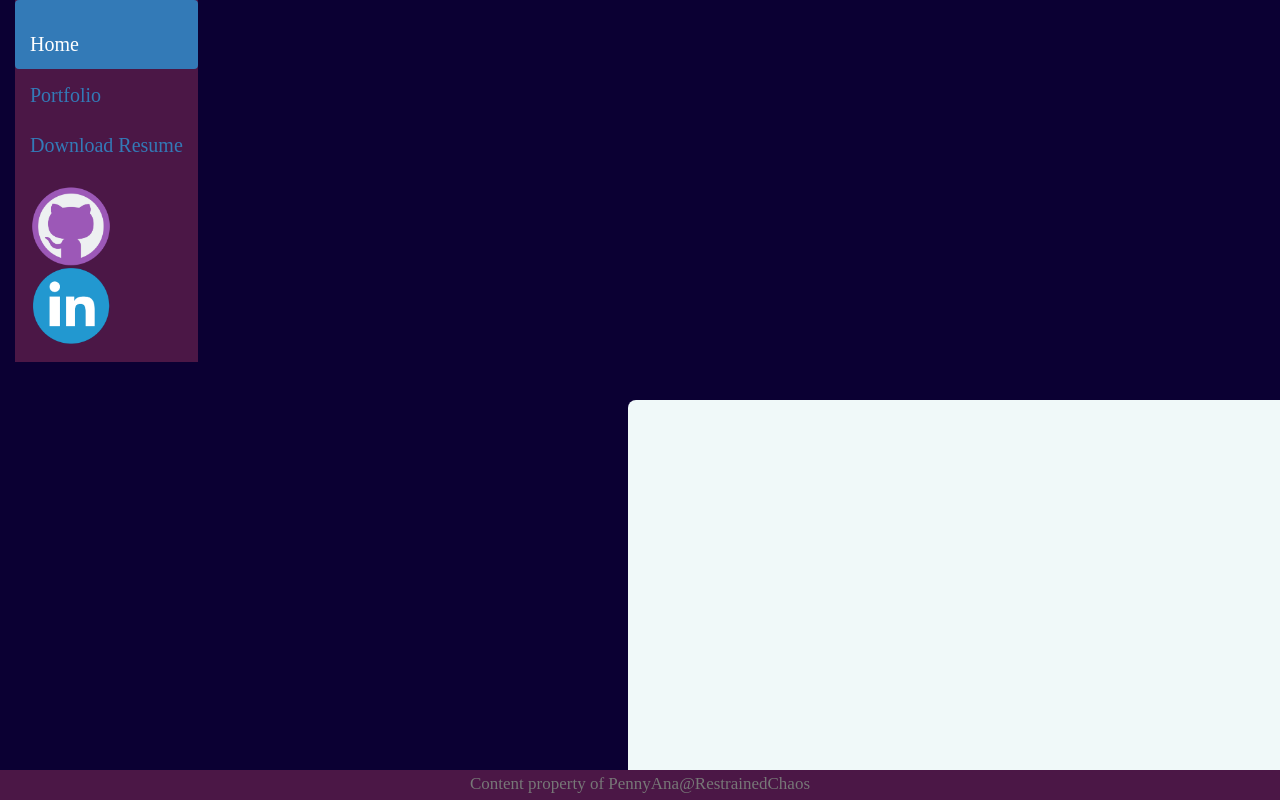
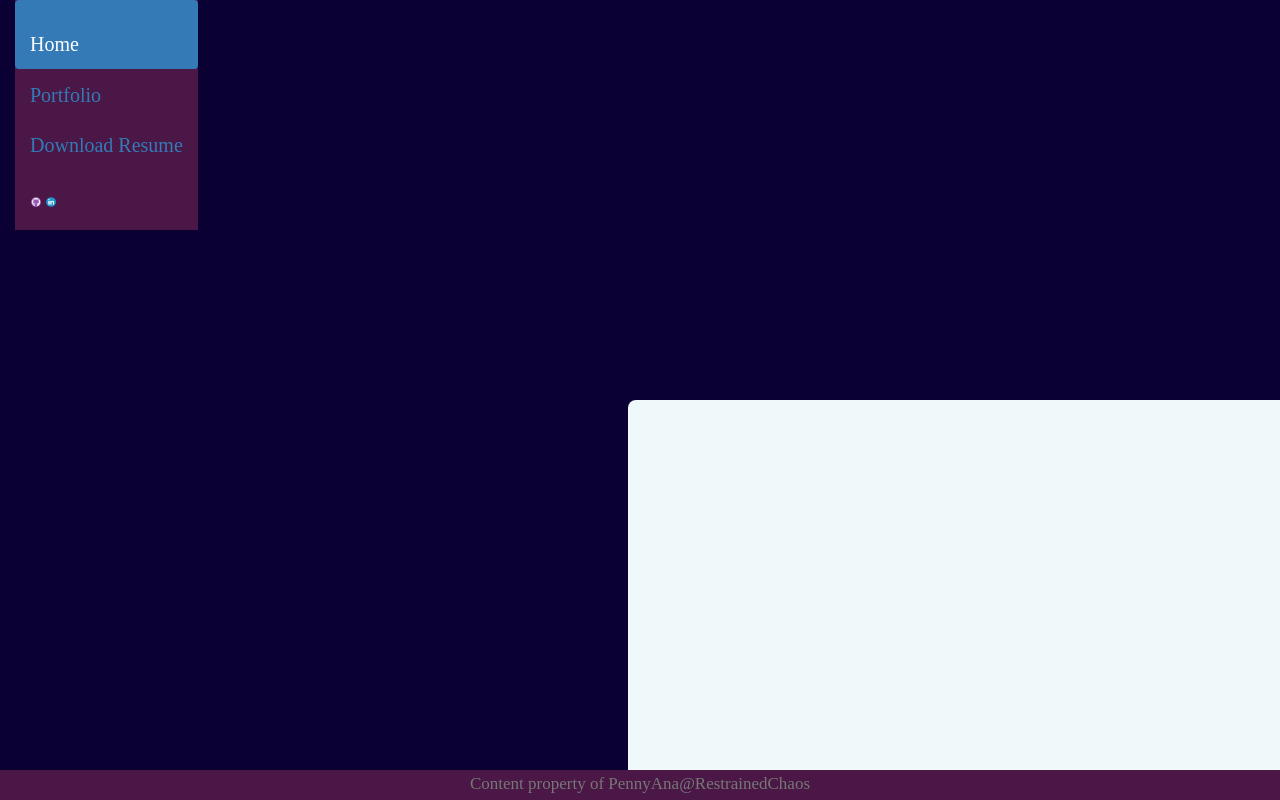
Before and after one commit to PennyAna/restrainedchaos, a plain HTML site: page index.html in a window 1280 px wide. Shown: the top 800 px of the page. Drawn offline with nearby package versions, Linux system fonts and the light colour scheme.

```diff
--- a/rc.css
+++ b/rc.css
@@ -68,12 +68,12 @@ body {
 	padding: 40vh;
 }
 #social1 {
-	width: 10vh;
-	height: 10vh;
+	width: 10px;
+	height: 10px;
 }
 #social2 {
-	width: 10vh;
-	height: 10vh;
+	width: 10px;
+	height: 10px;
 }
 .social-links {
 	padding: 2vh;
```
